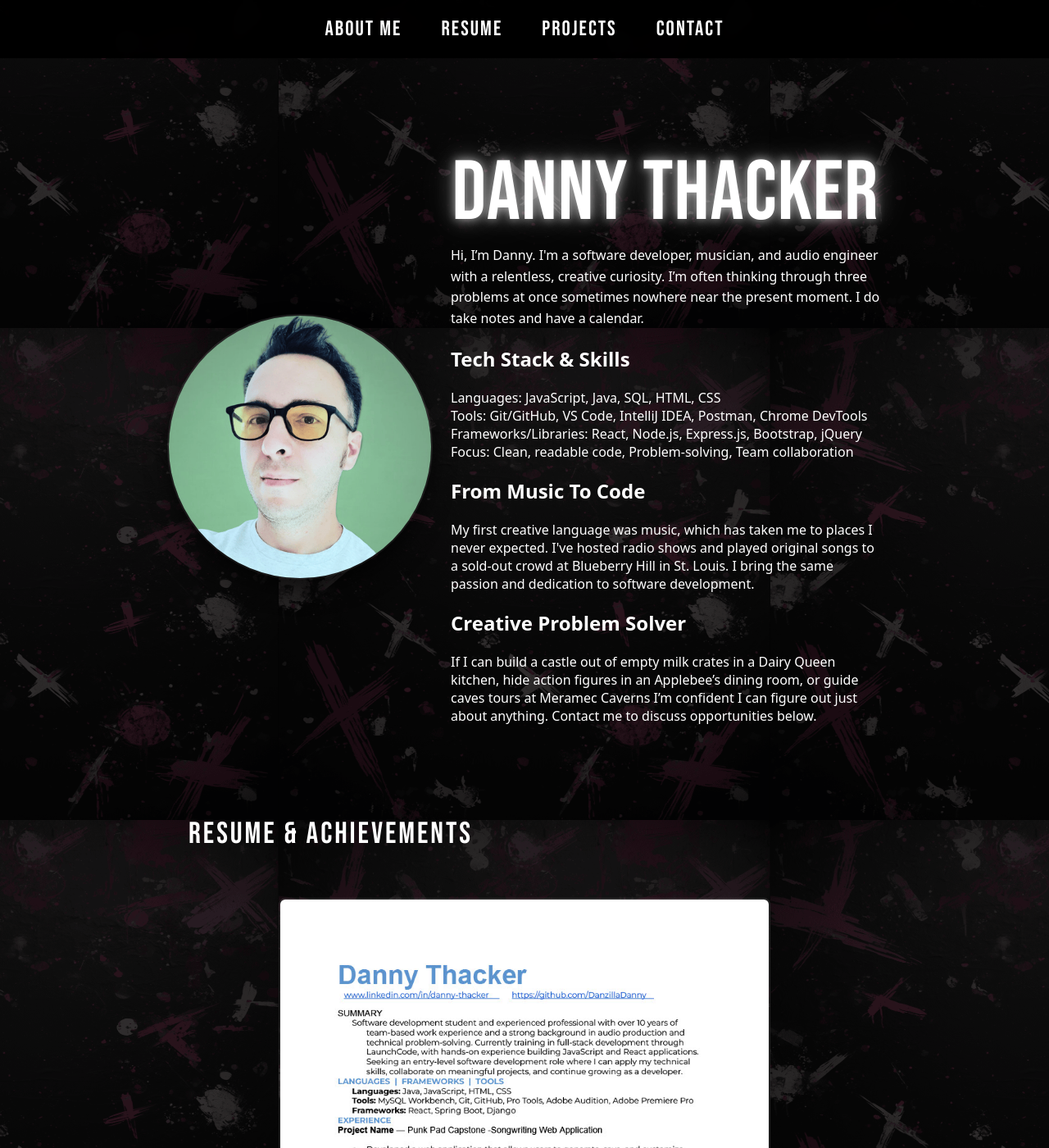
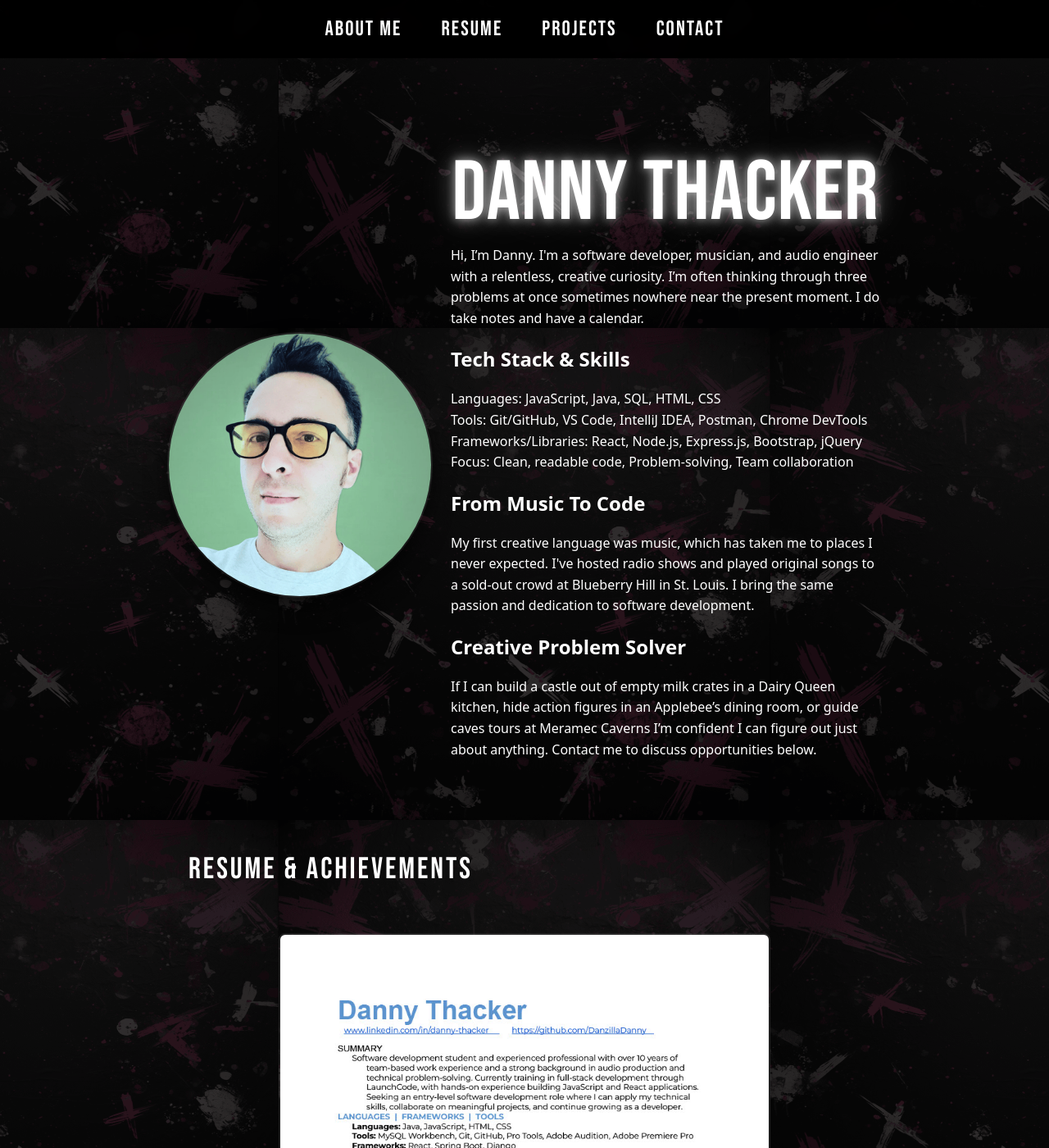
Before and after one commit to DanzillaDanny/DanzillaDanny.github.io, a Jekyll site: the page built from index.md, in a window 1280 px wide and 1400 px high. Shown: the whole window at 82% size. Built offline with Jekyll 4.4.1, drawn with Linux system fonts in a browser that asks for light colours.

Commit message:
fixed html missing ps

```diff
--- a/_layouts/default.html
+++ b/_layouts/default.html
@@ -35,25 +35,25 @@
 Hi, I’m Danny. I'm a software developer, musician, and audio engineer with a relentless, creative curiosity.
 I’m often thinking through three problems at once sometimes nowhere near the present moment. I do take notes
 and have a calendar.
+        </p>
 
 <h2>Tech Stack & Skills</h2>
-
+        <p>
 Languages: JavaScript, Java, SQL, HTML, CSS<br/>
 Tools: Git/GitHub, VS Code, IntelliJ IDEA, Postman, Chrome DevTools<br/>
 Frameworks/Libraries: React, Node.js, Express.js, Bootstrap, jQuery<br/>
 Focus: Clean, readable code, Problem-solving, Team collaboration<br/>
+        </p>
 
 <h2>From Music To Code</h2>
-
+        <p>
 My first creative language was music, which has taken me to places I never expected. I've hosted radio shows and played
 original songs to a sold-out crowd at Blueberry Hill in St. Louis. I bring the same passion and dedication to software development.
-
+        </p>
 <h2>Creative Problem Solver</h2>
-
+        <p>
 If I can build a castle out of empty milk crates in a Dairy Queen kitchen, hide action figures in an Applebee’s dining room,
 or guide caves tours at Meramec Caverns I’m confident I can figure out just about anything. Contact me to discuss opportunities below.
-
-
         </p>
     </div>
     </section>
@@ -110,10 +110,8 @@ or guide caves tours at Meramec Caverns I’m confident I can figure out just ab
     <img src="{{ '/assets/InBug-White.png' | relative_url }}" class="icon icon--img" alt="">
   </a>
   <a href="https://github.com/DanzillaDanny" target="_blank" rel="noopener" aria-label="GitHub">
-  {% octicon mark-github height:32 class:"icon icon--svg" %}
+  {% octicon mark-github height:32 %}
   </a>
-
-  {{ content }}
 
 </div>
 </section>
@@ -125,3 +123,5 @@ or guide caves tours at Meramec Caverns I’m confident I can figure out just ab
     <p>© {{ "now" | date: "%Y" }} Danny Thacker</p>
   </div>
 </footer>
+</body>
+</html>
--- a/assets/index.css
+++ b/assets/index.css
@@ -4,6 +4,11 @@
     --accent-color: #ff23a3;
     --max: 900px;
     --display-font: "Bebas Neue", Arial, sans-serif;
+}
+
+html {
+  scroll-behavior: smooth;
+  scroll-padding-top: 90px;
 }
 
 * {
@@ -347,11 +352,19 @@ display: inline-flex;
   opacity: 1;
   transform: translateY(-2px);
 }
-.icon, .icon--img, .icon--svg {
-  width: 32px !important;
-  height: 32px !important;
+
+.icon--img {
+  width: 32px;
+  height: 32px;
   display: block;
   object-fit: contain;
+}
+
+.octicon {
+  width: 32px;
+  height: 32px;
+  display: block;
+  color: #ffffff;
 }
 
 .footer-inner {
```
